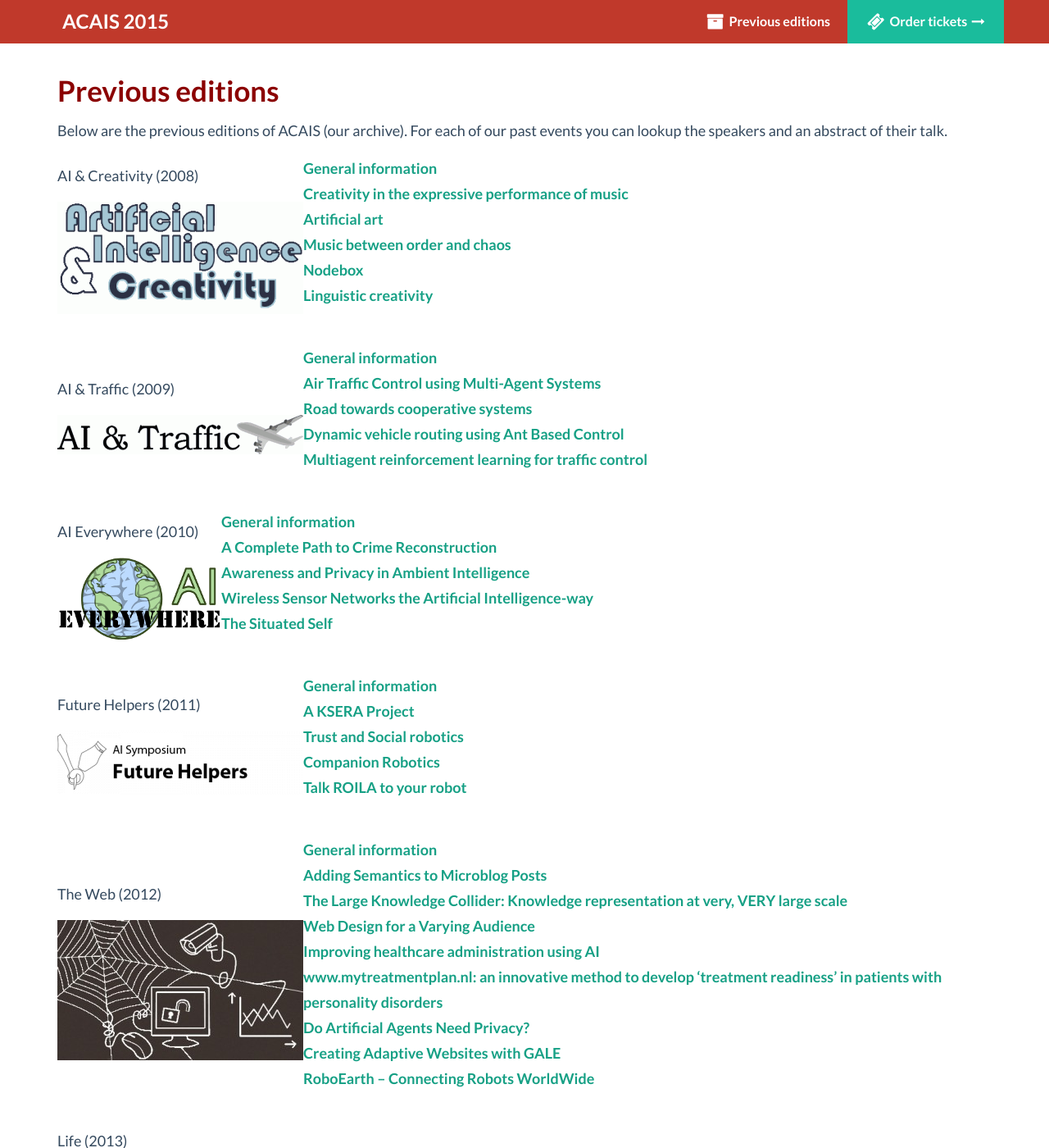
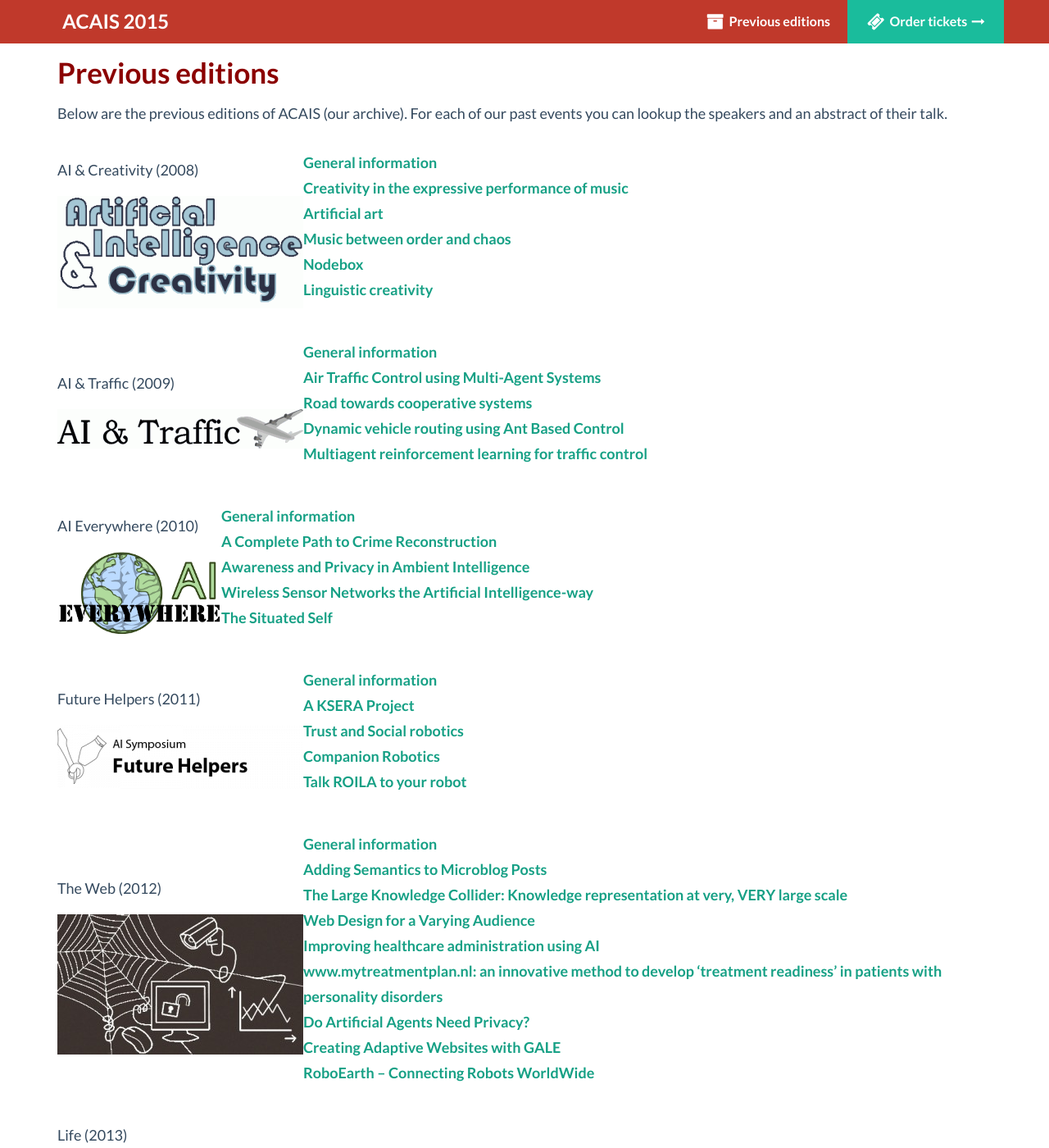
Before and after one commit to wouterbulten/acais-website, a Jekyll site: the page built from previous-editions.html, in a window 1280 px wide and 1400 px high. Shown: the whole window at 82% size. Built offline with Jekyll 4.4.1, drawn with Linux system fonts in a browser that asks for light colours; nearby versions of some CDN libraries.

Commit message:
Fixed top urls

```diff
--- a/_includes/header.html
+++ b/_includes/header.html
@@ -7,7 +7,7 @@
 				<span class="icon-bar"></span>
 				<span class="icon-bar"></span>
 			</button>
-			<a class="navbar-brand" href="#home">ACAIS 2015</a>
+			<a class="navbar-brand" href="/">ACAIS 2015</a>
 		</div>
 		<div class="navbar-collapse collapse">
 			<ul class="nav navbar-nav navbar-right">
@@ -15,7 +15,7 @@
 				<li><a href="#keynotes"><i class="fa fa-microphone fa-lg fa-fw"></i> <span class="hidden-sm">Keynotes</span></a></li>
 				<li><a href="#venue"><i class="fa fa-calendar fa-lg fa-fw"></i> <span class="hidden-sm">Programme</span></a></li>
 				<li><a href="#venue"><i class="fa fa-university fa-lg fa-fw"></i> <span class="hidden-sm">Venue</span></a></li>{% endif %}
-				<li><a href="#who-are-we"><i class="fa fa-archive fa-lg fa-fw"></i> <span class="hidden-sm">Previous editions</span></a></li>
+				<li><a href="/previous-editions/"><i class="fa fa-archive fa-lg fa-fw"></i> <span class="hidden-sm">Previous editions</span></a></li>
 				<li><a class="order-tickets" href="#order-tickets"><i class="fa fa-ticket fa-lg fa-fw"></i> Order tickets <i class="fa fa-long-arrow-right fa-fw"></i></a></li>
 			</ul>
 		</div>
--- a/css/main.css
+++ b/css/main.css
@@ -4,9 +4,16 @@
 ACAIS custom styles
 ========================================================================== */
 
+/*
+General styles
+*/
 body {
     position: relative; /* For scrollspy */
 }
+.container.page {
+	padding-top: 40px;
+}
+
 
 .card {
     /* TODO: Fix this?
@@ -19,7 +26,9 @@
     animation:fly-in-from-left .5s 1s ease both;
     transform-origin:top left;*/
 }
+
 /* Top navigation */
+
 .navbar {
     background-color: #c0392b;
 }
--- a/previous-editions.html
+++ b/previous-editions.html
@@ -2,11 +2,16 @@
 layout: page
 title: Previous editions
 ---
-<div class="container">
-    <br><br>
-    <h1 class="title">Previous editions</h1>
+<div class="container page">
 
-    <p>Below are the previous editions of ACAIS (our archive). For each of our past events you can lookup the speakers and an abstract of their talk.</p>
+	<div class="row">
+		<div class="col-md-12">
+			<h1 class="title">Previous editions</h1>
+			<p>Below are the previous editions of ACAIS (our archive). For each of our past events you can lookup the speakers and an abstract of their talk.</p>
+		</div>
+	</div>
+
+
     <p class="card">
         <a href="../2008/">
             <table>
```
